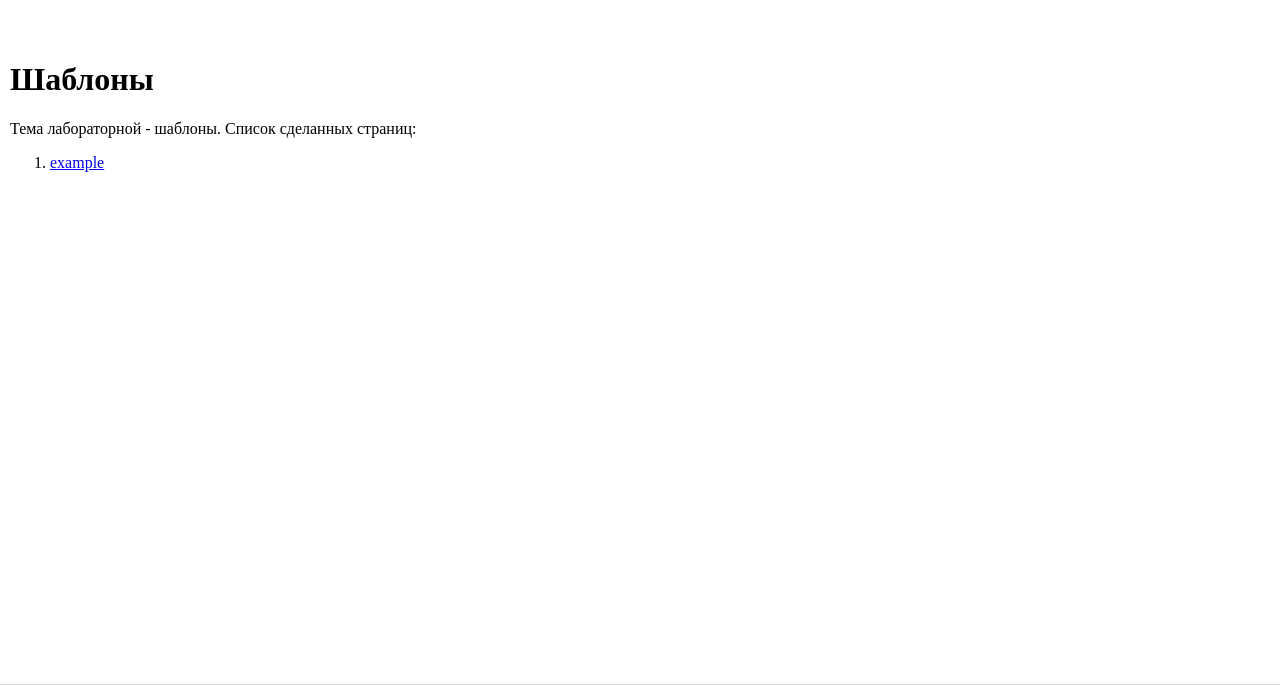
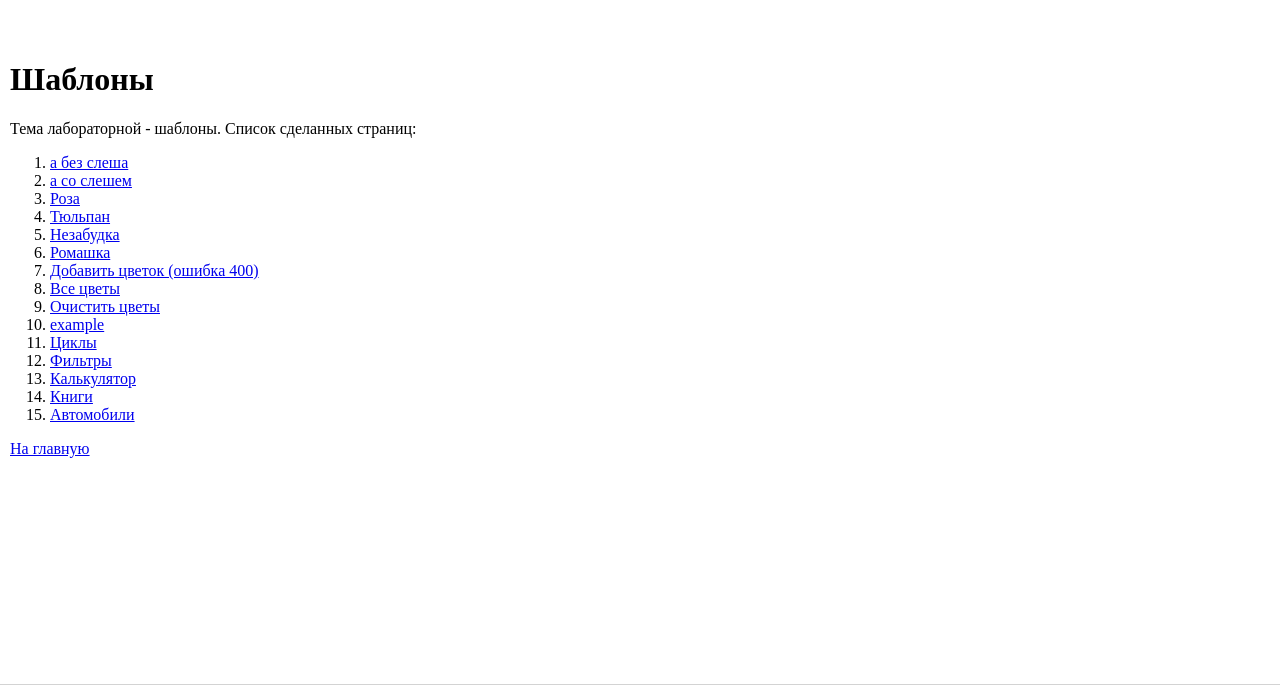
Before and after one commit to fastestRacist/web-back-labs, a Flask app: page /lab2/ in a window 1280 px wide. Shown: the part 58-743 px from the top of the page. Run offline with Flask 3, Linux system fonts and the light colour scheme.

Commit message:
Добавление ссылок

```diff
--- a/app.py
+++ b/app.py
@@ -171,6 +171,7 @@ def index():
     </header>
     <ul>
         <li><a href="/lab1">Первая лабораторная</a></li>
+        <li><a href="/lab2/">Вторая лабораторная</a></li>
     </ul>
     <footer>
         <p>Хобенков Егор Алексеевич, ФБИ-32, 3 курс, 2025 год</p>
@@ -304,7 +305,7 @@ def add_flower(name):
 def no_flower():
     abort(400, "вы не задали имя цветка")
 
-@app.route('/lab2/all_flowers')
+@app.route('/lab2/all_flowers/')
 def all_flowers():
     return f'''
 <!doctype html>
@@ -324,7 +325,7 @@ def all_flowers():
 </html>
 '''
 
-@app.route('/lab2/clear_flowers')
+@app.route('/lab2/clear_flowers/')
 def clear_flowers():
     flower_list.clear()
     return f'''
@@ -357,14 +358,14 @@ def example():
 def lab2():
     return render_template('lab2.html')
 
-@app.route('/lab2/filters')
+@app.route('/lab2/filters/')
 def filters():
     phrase = "О сколько нам открытий чудных..."
     return render_template('filter.html', phrase=phrase)
 
 @app.route('/lab2/calc/<int:num1>/<int:num2>')
 def calc(num1, num2):
-    return f'''<h1>Расчёт с параметрами:</h1>
+    return f'''<h1>Калькулятор:</h1>
     <p>{num1} + {num2} = {num1 + num2}<br>
     {num1} - {num2} = {num1 - num2}<br>
     {num1} x {num2} = {num1 * num2}<br>
@@ -394,7 +395,7 @@ books = [
     {"author": "Борис Пастернак", "title": "Доктор Живаго", "genre": "Роман", "pages": 608}
 ]
 
-@app.route('/lab2/books')
+@app.route('/lab2/books/')
 def show_books():
     return render_template('books.html', books=books)
 
--- a/templates/base.html
+++ b/templates/base.html
@@ -12,6 +12,9 @@
     </header>
     <main>
         {% block main %}{% endblock %}
+        <p>
+            <a href="/">На главную</a>
+        </p>
     </main>
 
     <footer>
--- a/templates/lab2.html
+++ b/templates/lab2.html
@@ -9,7 +9,49 @@
     <div>Тема лабораторной - шаблоны. Список сделанных страниц:</div>
     <ol>
         <li>
+            <a href="/lab2/a">а без слеша</a>
+        </li>
+        <li>
+            <a href="/lab2/a/">а со слешем</a>
+        </li>
+        <li>
+            <a href="/lab2/flowers/0">Роза</a>
+        </li>
+        <li>
+            <a href="/lab2/flowers/1">Тюльпан</a>
+        </li>
+        <li>
+            <a href="/lab2/flowers/2">Незабудка</a>
+        </li>
+        <li>
+            <a href="/lab2/flowers/3">Ромашка</a>
+        </li>
+        <li>
+            <a href="/lab2/add_flower/">Добавить цветок (ошибка 400)</a>
+        </li>
+        <li>
+            <a href="/lab2/all_flowers/">Все цветы</a>
+        </li>
+        <li>
+            <a href="/lab2/clear_flowers/">Очистить цветы</a>
+        </li>
+        <li>
             <a href="/lab2/example">example</a>
+        </li>
+        <li>
+            <a href="/lab2/example">Циклы</a>
+        </li>
+        <li>
+            <a href="/lab2/filters">Фильтры</a>
+        </li>
+        <li>
+            <a href="/lab2/calc/">Калькулятор</a>
+        </li>
+        <li>
+            <a href="/lab2/books/">Книги</a>
+        </li>
+        <li>
+            <a href="/lab2/cars/">Автомобили</a>
         </li>
     </ol>
 {% endblock %}
```
